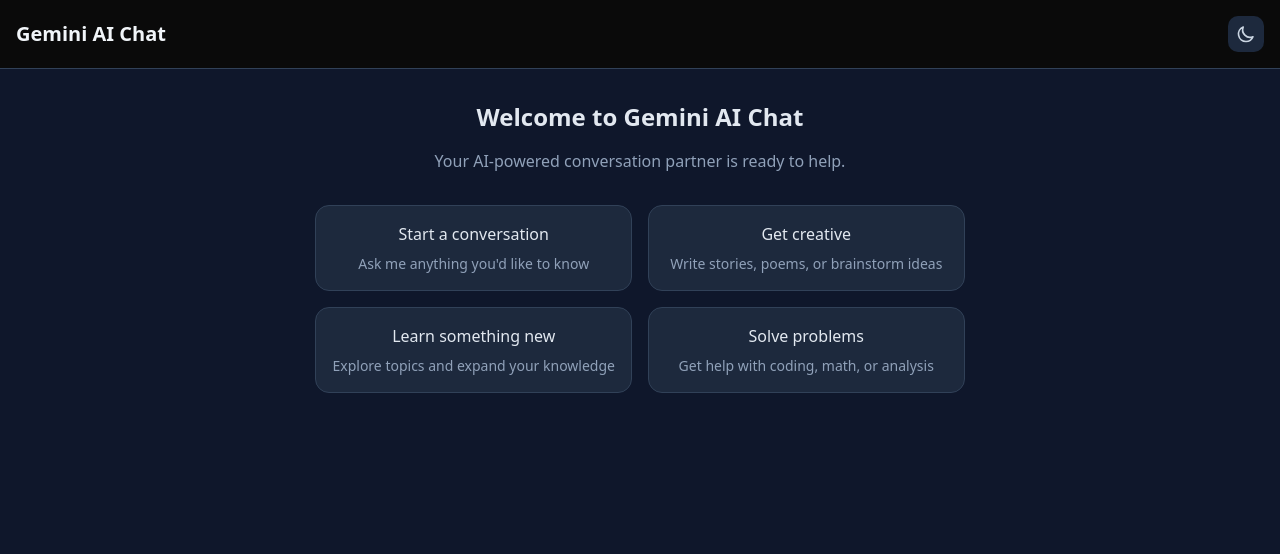
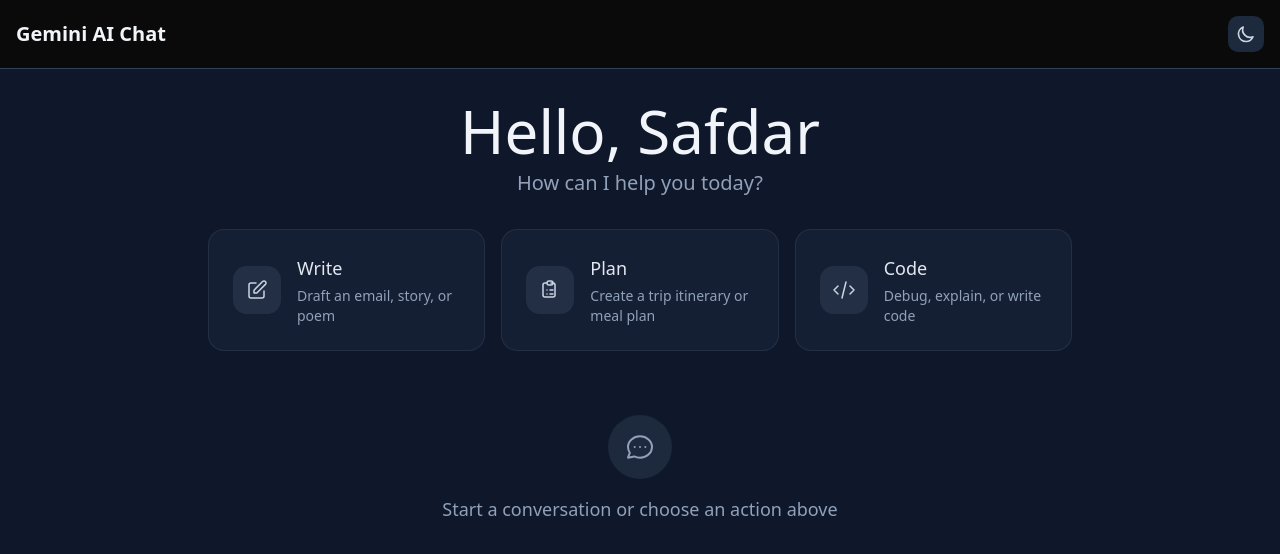
Before and after one commit to safdarayubpk/gemini_ai_chat_app, a Next.js app: page / in a window 1280 px wide. Shown: the top 554 px of the page. Built offline with nearby package versions, Linux system fonts and the light colour scheme.

Commit message:
feat(ui): add greeting header and quick action cards

```diff
--- a/app/page.tsx
+++ b/app/page.tsx
@@ -1,30 +1,26 @@
+import Header from '@/components/Header';
+import QuickActions from '@/components/QuickActions';
+
 export default function Home() {
   return (
-    <div className="flex-1 flex items-center justify-center p-8">
-      <div className="text-center">
-        <h2 className="text-2xl font-semibold text-slate-200 mb-4">
-          Welcome to Gemini AI Chat
-        </h2>
-        <p className="text-slate-400 mb-8">
-          Your AI-powered conversation partner is ready to help.
-        </p>
-        <div className="grid grid-cols-1 md:grid-cols-2 gap-4 max-w-2xl">
-          <div className="quick-action-card">
-            <h3 className="font-medium text-slate-200 mb-2">Start a conversation</h3>
-            <p className="text-sm text-slate-400">Ask me anything you'd like to know</p>
+    <div className="flex-1 flex flex-col">
+      {/* Greeting Header */}
+      <Header />
+
+      {/* Quick Action Cards */}
+      <QuickActions />
+
+      {/* Chat Area Placeholder */}
+      <div className="flex-1 flex items-center justify-center p-8">
+        <div className="text-center">
+          <div className="w-16 h-16 mx-auto mb-4 rounded-full bg-slate-800 flex items-center justify-center">
+            <svg className="w-8 h-8 text-slate-400" fill="none" stroke="currentColor" viewBox="0 0 24 24">
+              <path strokeLinecap="round" strokeLinejoin="round" strokeWidth={1.5} d="M8 12h.01M12 12h.01M16 12h.01M21 12c0 4.418-4.03 8-9 8a9.863 9.863 0 01-4.255-.949L3 20l1.395-3.72C3.512 15.042 3 13.574 3 12c0-4.418 4.03-8 9-8s9 3.582 9 8z" />
+            </svg>
           </div>
-          <div className="quick-action-card">
-            <h3 className="font-medium text-slate-200 mb-2">Get creative</h3>
-            <p className="text-sm text-slate-400">Write stories, poems, or brainstorm ideas</p>
-          </div>
-          <div className="quick-action-card">
-            <h3 className="font-medium text-slate-200 mb-2">Learn something new</h3>
-            <p className="text-sm text-slate-400">Explore topics and expand your knowledge</p>
-          </div>
-          <div className="quick-action-card">
-            <h3 className="font-medium text-slate-200 mb-2">Solve problems</h3>
-            <p className="text-sm text-slate-400">Get help with coding, math, or analysis</p>
-          </div>
+          <p className="text-slate-400 text-lg">
+            Start a conversation or choose an action above
+          </p>
         </div>
       </div>
     </div>
--- /dev/null
+++ b/components/Header.tsx
@@ -0,0 +1,20 @@
+import React from 'react';
+
+interface HeaderProps {
+  userName?: string;
+}
+
+export default function Header({ userName = "Safdar" }: HeaderProps) {
+  return (
+    <div className="w-full max-w-4xl mx-auto px-4 py-8">
+      <div className="text-center">
+        <h1 className="text-4xl md:text-5xl lg:text-6xl font-light text-slate-100 mb-2">
+          Hello, {userName}
+        </h1>
+        <p className="text-lg md:text-xl text-slate-400 font-light">
+          How can I help you today?
+        </p>
+      </div>
+    </div>
+  );
+}
--- /dev/null
+++ b/components/QuickActions.tsx
@@ -0,0 +1,73 @@
+import React from 'react';
+
+interface QuickAction {
+  id: string;
+  title: string;
+  description: string;
+  icon: React.ReactNode;
+  onClick?: () => void;
+}
+
+const quickActions: QuickAction[] = [
+  {
+    id: 'write',
+    title: 'Write',
+    description: 'Draft an email, story, or poem',
+    icon: (
+      <svg className="w-6 h-6" fill="none" stroke="currentColor" viewBox="0 0 24 24">
+        <path strokeLinecap="round" strokeLinejoin="round" strokeWidth={1.5} d="M11 5H6a2 2 0 00-2 2v11a2 2 0 002 2h11a2 2 0 002-2v-5m-1.414-9.414a2 2 0 112.828 2.828L11.828 15H9v-2.828l8.586-8.586z" />
+      </svg>
+    ),
+  },
+  {
+    id: 'plan',
+    title: 'Plan',
+    description: 'Create a trip itinerary or meal plan',
+    icon: (
+      <svg className="w-6 h-6" fill="none" stroke="currentColor" viewBox="0 0 24 24">
+        <path strokeLinecap="round" strokeLinejoin="round" strokeWidth={1.5} d="M9 5H7a2 2 0 00-2 2v10a2 2 0 002 2h8a2 2 0 002-2V7a2 2 0 00-2-2h-2M9 5a2 2 0 002 2h2a2 2 0 002-2M9 5a2 2 0 012-2h2a2 2 0 012 2m-3 7h3m-3 4h3m-6-4h.01M9 16h.01" />
+      </svg>
+    ),
+  },
+  {
+    id: 'code',
+    title: 'Code',
+    description: 'Debug, explain, or write code',
+    icon: (
+      <svg className="w-6 h-6" fill="none" stroke="currentColor" viewBox="0 0 24 24">
+        <path strokeLinecap="round" strokeLinejoin="round" strokeWidth={1.5} d="M10 20l4-16m4 4l4 4-4 4M6 16l-4-4 4-4" />
+      </svg>
+    ),
+  },
+];
+
+export default function QuickActions() {
+  return (
+    <div className="w-full max-w-4xl mx-auto px-4 pb-8">
+      <div className="grid grid-cols-1 md:grid-cols-3 gap-4">
+        {quickActions.map((action) => (
+          <button
+            key={action.id}
+            className="group p-6 rounded-2xl bg-slate-800/50 border border-slate-700/50 hover:bg-slate-700/50 hover:border-slate-600/50 transition-all duration-200 text-left focus:outline-none focus:ring-2 focus:ring-blue-500 focus:ring-offset-2 focus:ring-offset-slate-900"
+            onClick={action.onClick}
+            aria-label={`${action.title}: ${action.description}`}
+          >
+            <div className="flex items-center gap-4">
+              <div className="flex-shrink-0 w-12 h-12 rounded-xl bg-slate-700/50 group-hover:bg-slate-600/50 flex items-center justify-center text-slate-300 group-hover:text-slate-200 transition-colors">
+                {action.icon}
+              </div>
+              <div className="flex-1 min-w-0">
+                <h3 className="text-lg font-medium text-slate-200 group-hover:text-slate-100 transition-colors">
+                  {action.title}
+                </h3>
+                <p className="text-sm text-slate-400 group-hover:text-slate-300 transition-colors mt-1">
+                  {action.description}
+                </p>
+              </div>
+            </div>
+          </button>
+        ))}
+      </div>
+    </div>
+  );
+}
```
